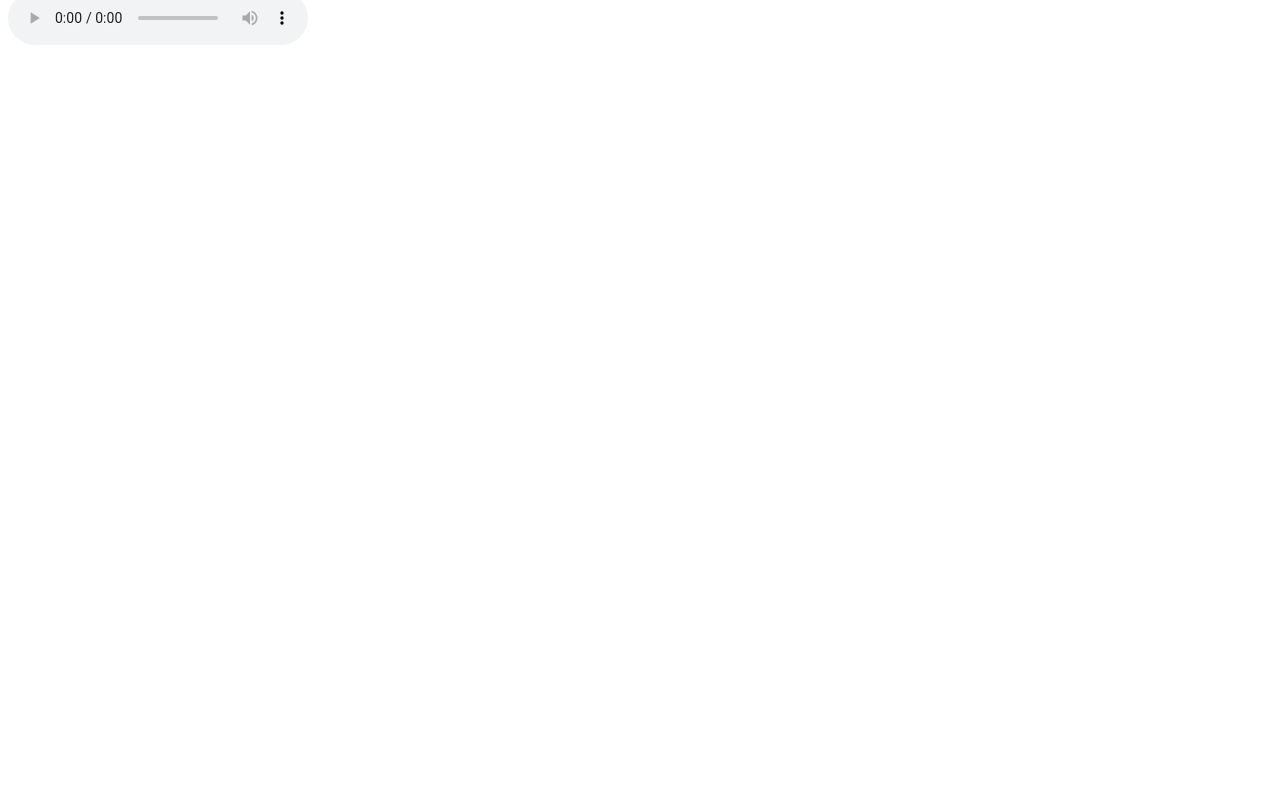
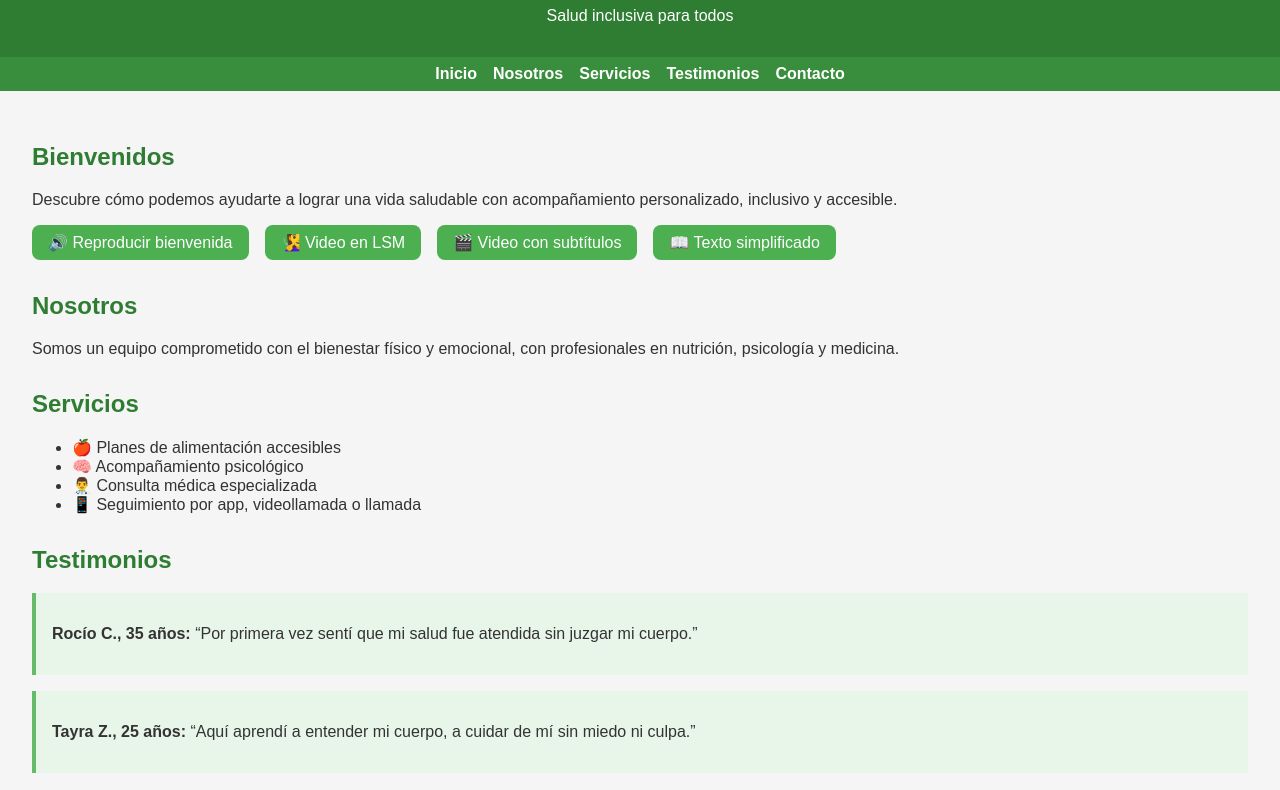
Before and after one commit to Taybiro/VIDA-SANA, a plain HTML site: page index.html in a window 1280 px wide. Shown: the part 89-879 px from the top of the page. Before the commit the page ends 800 px from the top, so only its background shows below. Drawn offline with Linux system fonts and the light colour scheme.

Commit message:
Update index.html

```diff
--- a/index.html
+++ b/index.html
@@ -1,19 +1,138 @@
 <!DOCTYPE html>
 <html lang="es">
 <head>
-  <meta charset="UTF-8">
-  <title>Vida Sana Inclusiva</title>
+  <meta charset="UTF-8" />
+  <meta name="viewport" content="width=device-width, initial-scale=1.0" />
+  <title>VIDA SANA - Página Inclusiva</title>
+  <style>
+    body {
+      font-family: Arial, sans-serif;
+      background-color: #f5f5f5;
+      margin: 0;
+      padding: 0;
+      color: #333;
+    }
+    header, footer {
+      background-color: #2e7d32;
+      color: white;
+      text-align: center;
+      padding: 1rem;
+    }
+    nav {
+      display: flex;
+      justify-content: center;
+      gap: 1rem;
+      background-color: #388e3c;
+      padding: 0.5rem;
+    }
+    nav a {
+      color: white;
+      text-decoration: none;
+      font-weight: bold;
+    }
+    main {
+      padding: 2rem;
+    }
+    section {
+      margin-bottom: 2rem;
+    }
+    h2 {
+      color: #2e7d32;
+    }
+    .accessible-options {
+      display: flex;
+      gap: 1rem;
+      flex-wrap: wrap;
+      margin-top: 1rem;
+    }
+    .accessible-options button {
+      padding: 0.5rem 1rem;
+      font-size: 1rem;
+      border: none;
+      background-color: #4caf50;
+      color: white;
+      border-radius: 0.5rem;
+      cursor: pointer;
+    }
+    .testimonial {
+      background-color: #e8f5e9;
+      padding: 1rem;
+      border-left: 4px solid #66bb6a;
+      margin-bottom: 1rem;
+    }
+  </style>
 </head>
 <body>
+  <header>
+    <h1>VIDA SANA</h1>
+    <p>Salud inclusiva para todos</p>
+  </header>
+  <nav>
+    <a href="#inicio">Inicio</a>
+    <a href="#nosotros">Nosotros</a>
+    <a href="#servicios">Servicios</a>
+    <a href="#testimonios">Testimonios</a>
+    <a href="#contacto">Contacto</a>
+  </nav>
+  <main>
+    <section id="inicio">
+      <h2>Bienvenidos</h2>
+      <p>Descubre cómo podemos ayudarte a lograr una vida saludable con acompañamiento personalizado, inclusivo y accesible.</p>
 
-  <h1>Bienvenidos a Vida Sana Inclusiva</h1>
+      <!-- Audio accesible con subtítulos -->
+      <audio autoplay controls style="display:none" aria-label="Audio de bienvenida con subtítulos" id="audio-bienvenida">
+        <source src="audio/1.m4a" type="audio/mp4">
+        <track src="audio/bienvenida.vtt" kind="subtitles" srclang="es" label="Español" default>
+        Tu navegador no soporta el elemento de audio.
+      </audio>
 
-  <!-- Audio con subtítulos -->
-  <audio controls>
-    <source src="audio/vida_sana.mp3" type="audio/mpeg">
-    <track src="subtitulos.vtt" kind="subtitles" srclang="es" label="Español" default>
-    Tu navegador no soporta el elemento de audio.
-  </audio>
+      <!-- Botón visible opcional -->
+      <div class="accessible-options">
+        <button onclick="document.getElementById('audio-bienvenida').play()">🔊 Reproducir bienvenida</button>
+        <button>🧏‍♀️ Video en LSM</button>
+        <button>🎬 Video con subtítulos</button>
+        <button>📖 Texto simplificado</button>
+      </div>
+    </section>
 
+    <section id="nosotros">
+      <h2>Nosotros</h2>
+      <p>Somos un equipo comprometido con el bienestar físico y emocional, con profesionales en nutrición, psicología y medicina.</p>
+    </section>
+
+    <section id="servicios">
+      <h2>Servicios</h2>
+      <ul>
+        <li>🍎 Planes de alimentación accesibles</li>
+        <li>🧠 Acompañamiento psicológico</li>
+        <li>👨‍⚕️ Consulta médica especializada</li>
+        <li>📱 Seguimiento por app, videollamada o llamada</li>
+      </ul>
+    </section>
+
+    <section id="testimonios">
+      <h2>Testimonios</h2>
+      <div class="testimonial">
+        <p><strong>Rocío C., 35 años:</strong> “Por primera vez sentí que mi salud fue atendida sin juzgar mi cuerpo.”</p>
+      </div>
+      <div class="testimonial">
+        <p><strong>Tayra Z., 25 años:</strong> “Aquí aprendí a entender mi cuerpo, a cuidar de mí sin miedo ni culpa.”</p>
+      </div>
+    </section>
+
+    <section id="contacto">
+      <h2>Contáctanos</h2>
+      <p>📞 Teléfono: 468 118 4918</p>
+      <p>📧 Correo: contacto@vidasana.org</p>
+      <form>
+        <label for="mensaje">Déjanos tu mensaje:</label><br />
+        <textarea id="mensaje" rows="4" cols="50"></textarea><br />
+        <button type="submit">Enviar</button>
+      </form>
+    </section>
+  </main>
+  <footer>
+    <p>&copy; 2025 VIDA SANA | Inclusión y bienestar para todos</p>
+  </footer>
 </body>
 </html>
```
